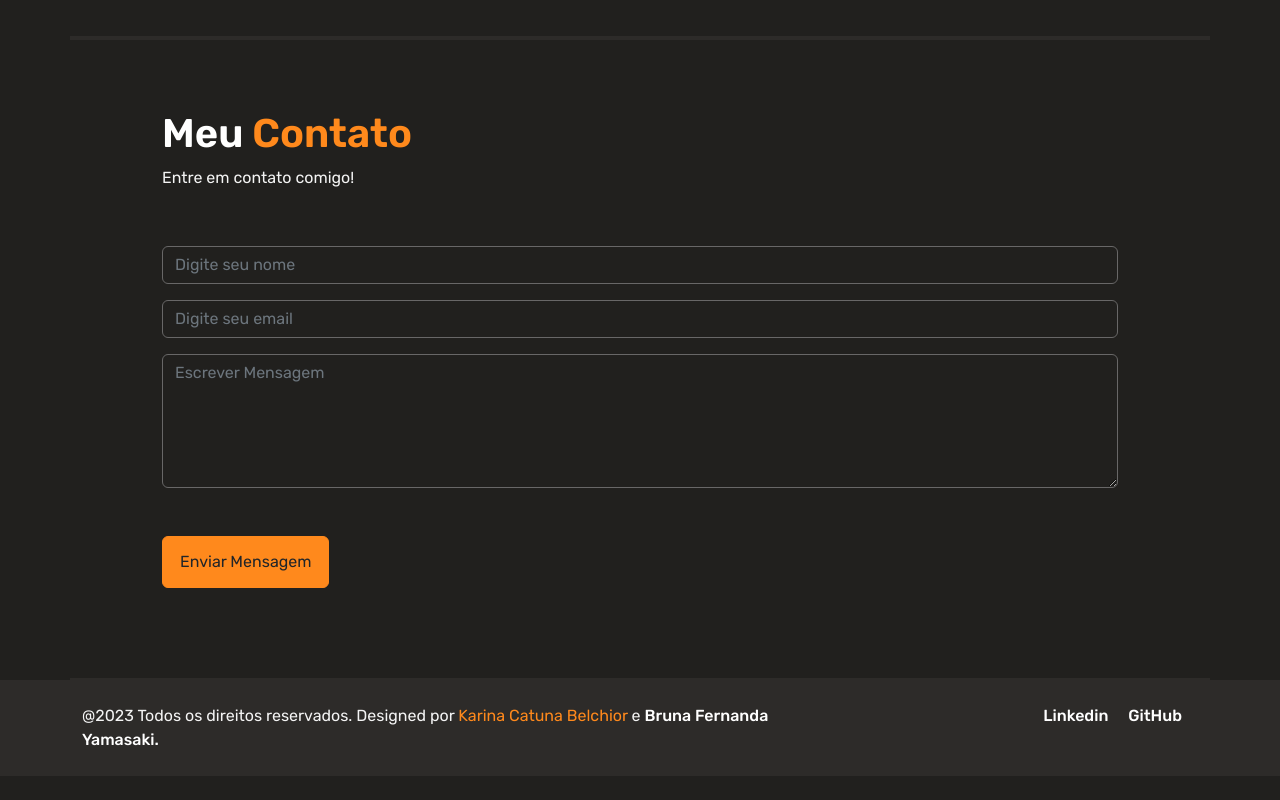
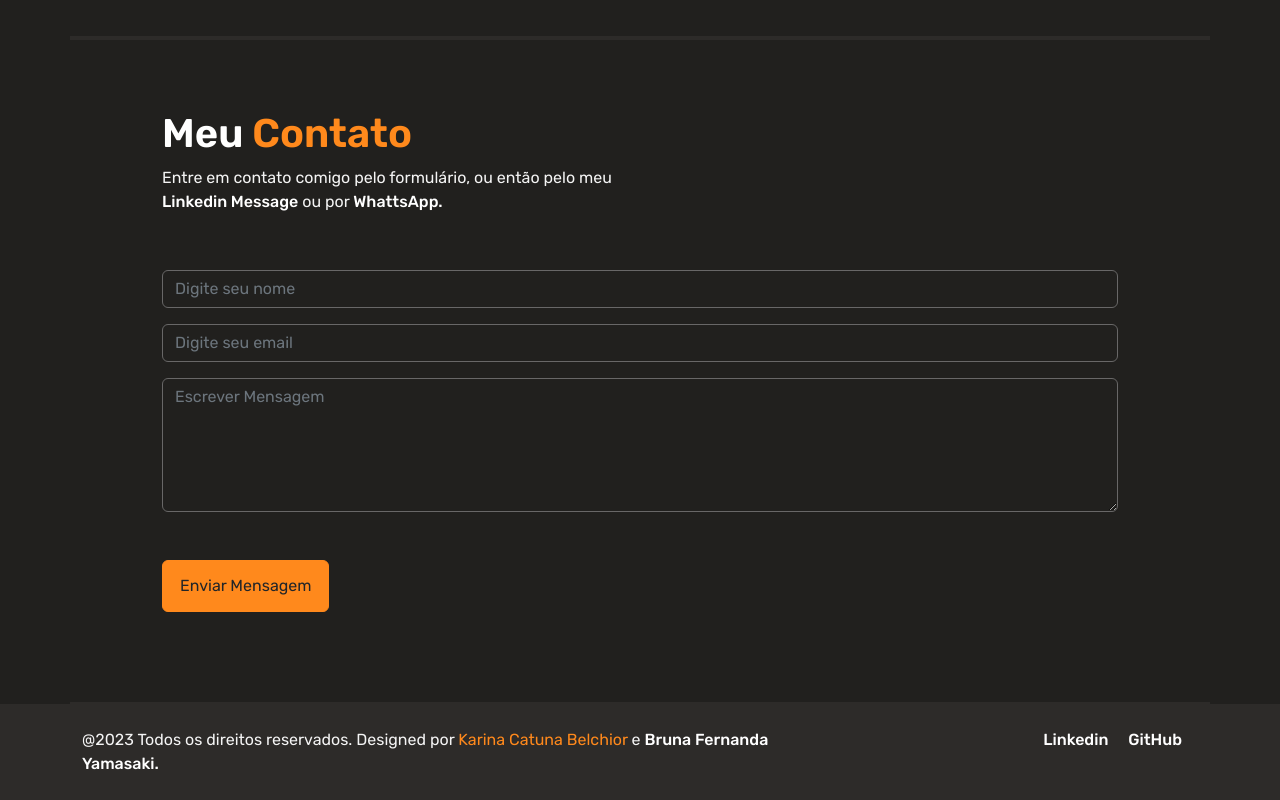
Before and after one commit to KarinaBelch/portfolioKarina, a plain HTML site: page index.html in a window 1280 px wide. Shown: the part 3628-4428 px from the top of the page. Before the commit the page ends 4404 px from the top, so only its background shows below. Drawn offline with nearby package versions, Linux system fonts and the light colour scheme.

Commit message:
atualizacaoContato

```diff
--- a/index.html
+++ b/index.html
@@ -799,7 +799,9 @@
             <div class="row">
                 <div class="col-12 intro">
                     <h1>Meu <span class="text-brand">Contato</span></h1>
-                    <p>Entre em contato comigo!</p>
+                    <p>Entre em contato comigo pelo formulário, ou então pelo meu <a href="https://www.linkedin.com/messaging/"
+                        target='_blank' rel='noopener noreferrer'>Linkedin Message</a> ou por <a href="https://wa.me/5511966806887"
+                        target='_blank' rel='noopener noreferrer' class="me-3">WhattsApp.</a></p>
                 </div>
             </div>
             <form action="" class="row g-3" id="contact-form">
```
